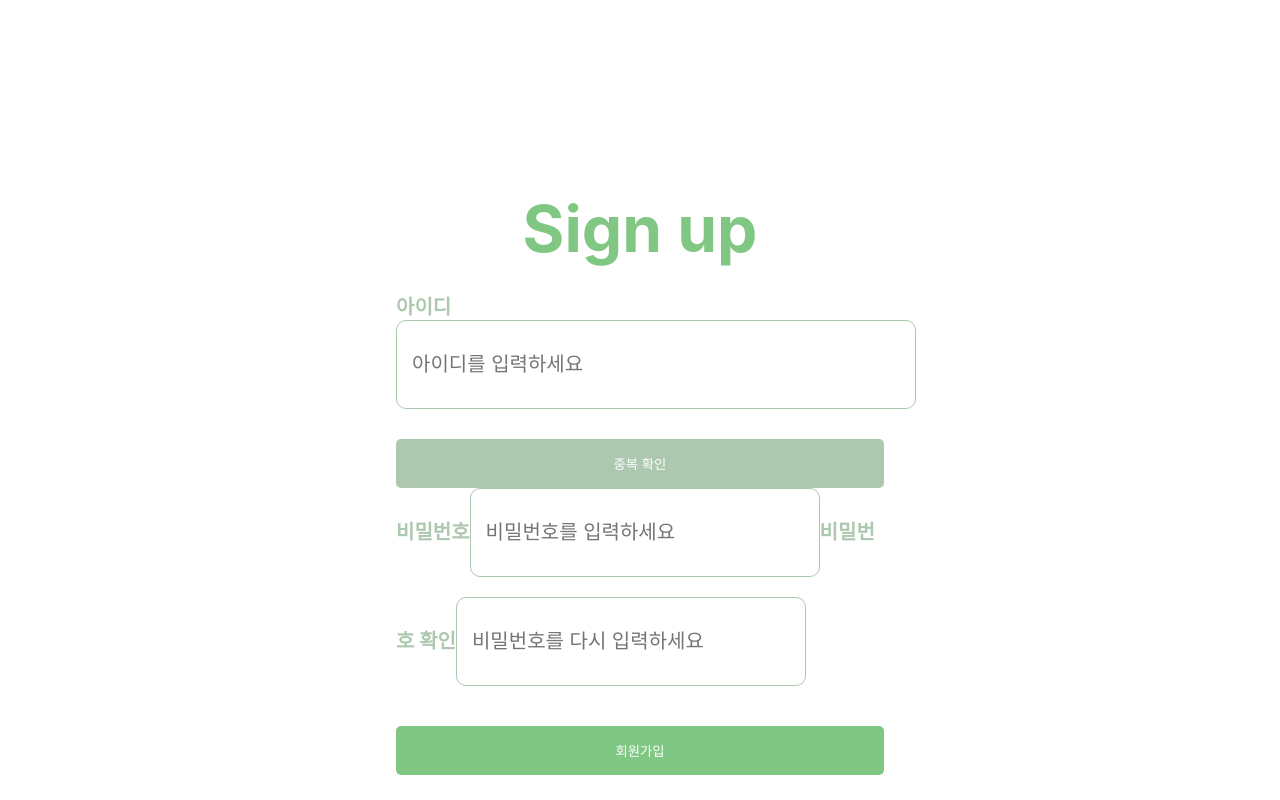
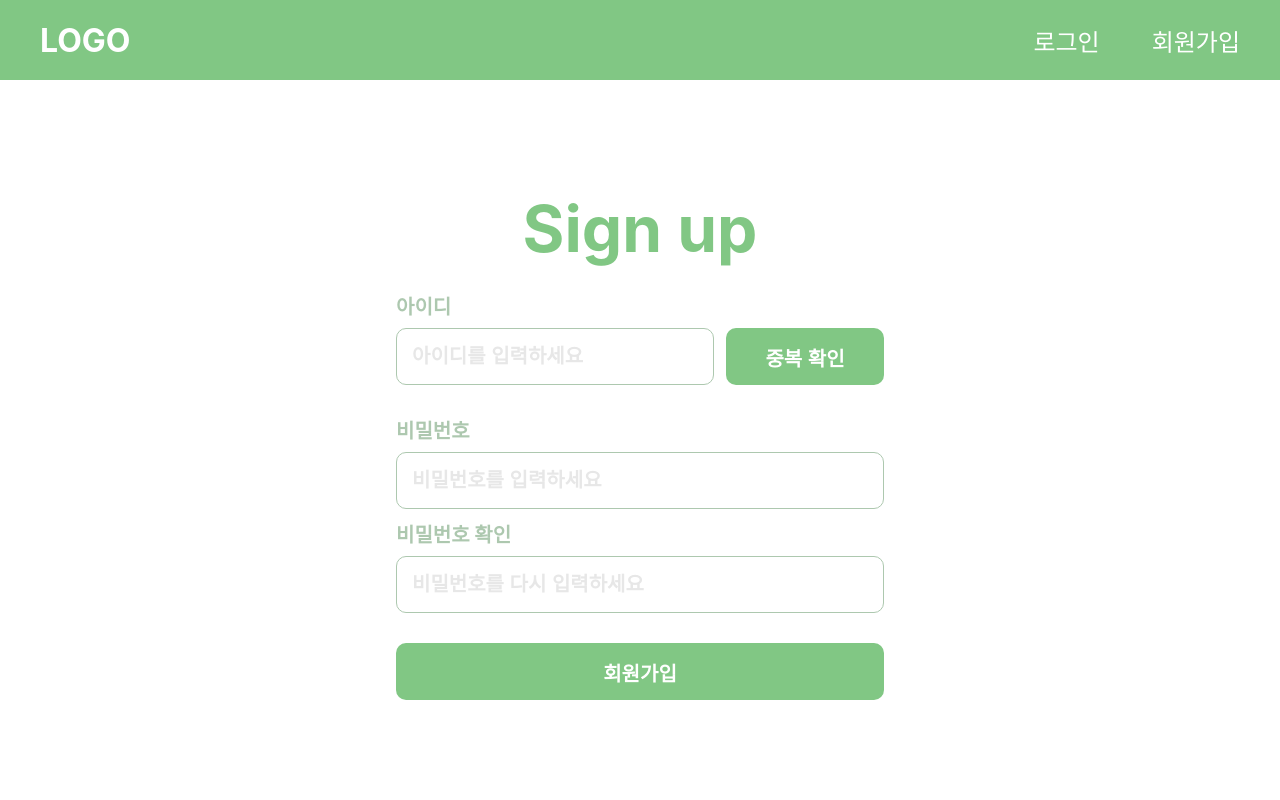
Before and after one commit to DongyangOne/toy_project_front, a React (Create React App) app: page /join in a window 1280 px wide. Built offline with nearby package versions, Linux system fonts and the light colour scheme.

Commit message:
로그인, 회원가입 페이지 수정

```diff
--- a/src/pages/join.js
+++ b/src/pages/join.js
@@ -1,5 +1,6 @@
 import React, { useState } from 'react';
-import '../styles/join.css'; // 경로 확인
+import Header from '../components/Header';
+import '../styles/join.css'; // Make sure the path is correct
 
 const Join = () => {
   const [id, setId] = useState('');
@@ -9,19 +10,21 @@ const Join = () => {
 
   const handleSignUp = () => {
     console.log('Signing up with:', id, email, password);
-    // 회원가입 로직 추가
+    // Add sign-up logic here
   };
 
   const handleDuplicateCheck = () => {
     console.log('Checking for duplicate id:', id);
-    // 아이디 중복 검사 로직 추가
+    // Add ID duplication check logic here
   };
 
   return (
     <div className="join-container">
+      <Header />
       <div className="join-form">
         <h2>Sign up</h2>
-        <label className="join-label">아이디</label>
+        <label className='join-label '>아이디</label>
+        <div className="id-container">
           <input
             className="join-input1"
             type="text"
@@ -30,7 +33,8 @@ const Join = () => {
             onChange={(e) => setId(e.target.value)}
           />
           <button className="checkbutton" onClick={handleDuplicateCheck}>중복 확인</button>
-        <label className="join-label">비밀번호</label>
+        </div>
+        <label className='join-label '>비밀번호</label>
         <input
           className="join-input2"
           type="password"
@@ -38,7 +42,7 @@ const Join = () => {
           value={password}
           onChange={(e) => setPassword(e.target.value)}
         />
-        <label className="join-label">비밀번호 확인</label>
+        <label className='join-label '>비밀번호 확인</label>
         <input
           className="join-input2"
           type="password"
--- a/src/pages/login.js
+++ b/src/pages/login.js
@@ -1,4 +1,5 @@
 import React, { useState } from 'react';
+import Header from '../components/Header';
 import '../styles/login.css'; // 경로 확인
 
 const Login = () => {
--- a/src/styles/home.css
+++ b/src/styles/home.css
@@ -29,7 +29,7 @@
   background-color: white;
   margin-top: 20px;
   border: white;
-  box-shadow: 0px 4px 8px rgba(0, 0, 0, 0.1); /* 그림자 효과 추가 */
+  box-shadow: 0px 4px 8px rgba(0, 0, 0, 0.1);
   display: flex;
   justify-content: center;
   align-items: center;
--- a/src/styles/join.css
+++ b/src/styles/join.css
@@ -10,8 +10,10 @@
 .join-form {
   width: 488px;
   height: 527px;
-  padding: 40px;
+  align-items: center;
+  justify-content: center;
   background: #FFFFFF;
+  box-sizing: border-box;
 }
 
 .join-form h2 {
@@ -22,56 +24,62 @@
 }
 
 .join-label {
+  display: block;
   color: #adc8af;
   margin-bottom: 8px;
   font-weight: bold;
   font-size: 20px;
 }
 
-.join-input1 {
+.id-container {
+  display: flex;
+  justify-content: space-between;
+  align-items: center;
   width: 488px;
+  margin-bottom: 20px;
+}
+
+.join-input1, .join-input2, .join-button, .checkbutton {
   height: 57px;
   padding: 15px;
-  margin-bottom: 20px;
   border: 1px solid #adc8af;
   border-radius: 10px;
   font-size: 20px;
+  box-sizing: border-box;
+  margin-bottom: 10px;
+}
+
+.join-input1 {
+  width: 318px;
+  margin-right: 8px;
 }
 
 .join-input2 {
-  width: 318px;
-  height: 57px;
-  padding: 15px;
-  margin-bottom: 20px;
-  border: 1px solid #adc8af;
-  border-radius: 10px;
-  font-size: 20px;
+  width: 488px;
+  margin-right: 8px;
 }
 
-.join-input::placeholder {
+.join-input1::placeholder, .join-input2::placeholder {
   color: #e7e7e7;
   font-weight: bold;
   font-size: 20px;
 }
 
-.join-button {
-  width: 100%;
-  padding: 15px;
-  background-color: #81c784; /* 주 색상 */
+.checkbutton {
+  width: 158px;
+  background-color: #81c784;
   color: white;
   border: none;
-  border-radius: 5px;
   cursor: pointer;
-  margin-top: 20px; /* 버튼 상단 여백 추가 */
+  font-weight: bold;
 }
 
-.checkbutton { /* 중복 확인 버튼 스타일 */
-  width: 100%;
-  padding: 15px;
-  margin-top: 10px; /* 여백 조정 */
-  background-color: #adc8af; /* 버튼 색상 */
+.join-button {
+  width: 488px;
+  margin-top: 20px;
+  background-color: #81c784;
   color: white;
   border: none;
-  border-radius: 5px;
   cursor: pointer;
+  font-weight: bold;
 }
--- a/src/styles/login.css
+++ b/src/styles/login.css
@@ -9,9 +9,9 @@
 
 .login-form {
   width: 488px;
-  height: 452px;;
   padding: 40px;
   background: #FFFFFF;
+  box-sizing: border-box; /* 박스 사이징 방법 변경 */
 }
 
 .login-form h2 {
@@ -23,18 +23,20 @@
 
 .login-label {
   color: #adc8af;
-  margin-bottom: 8px;
+  margin: 2px;
+  padding: 2px;
   font-weight: bold;
   font-size: 20px;
 }
 
-.login-input {
-  width: 100%;
-  height: 57;
-  padding: 15px;
+.login-input,
+.login-button {
+  width: 488px; /* 너비 고정 */
+  height: 57px; /* 높이 고정 */
   margin-bottom: 20px;
   border: 1px solid #adc8af;
   border-radius: 10px;
+  box-sizing: border-box; /* 박스 사이징 방법 변경 */
 }
 
 .login-input::placeholder {
@@ -44,13 +46,13 @@
 }
 
 .login-button {
-  width: 100%;
   padding: 15px;
   background-color: #81c784; /* 주 색상 */
   color: white;
   border: none;
-  border-radius: 5px;
   cursor: pointer;
+  font-size: 20px;
+  font-weight: bold;
 }
 
 .link-container {
@@ -58,10 +60,7 @@
   margin-top: 20px;
 }
 
-.link-container a {
-  color: #b0b0b0;
-  text-decoration: none;
-}
+.link-container a,
 .link-container p {
   color: #b0b0b0;
   text-decoration: none;
```
Also changed, not shown: src/login.css (deleted, +0 -68 lines), 1 other file (tests, documents, lock files or other folders). Lines whose indentation alone changed are shown as unchanged.
